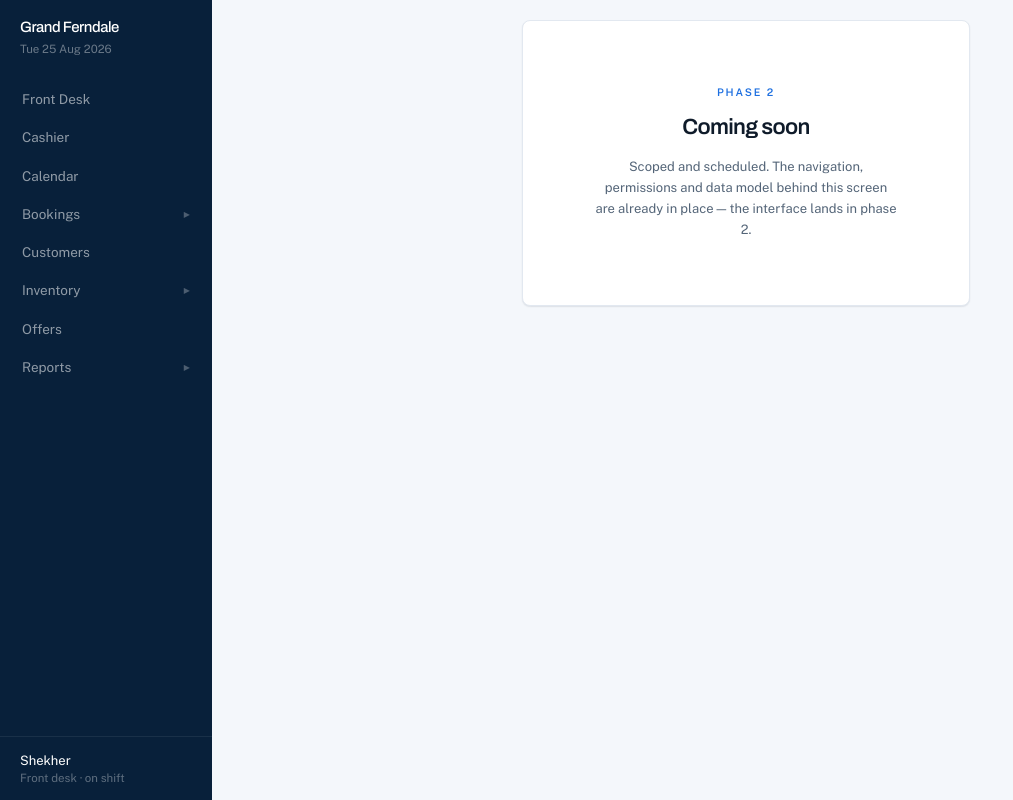
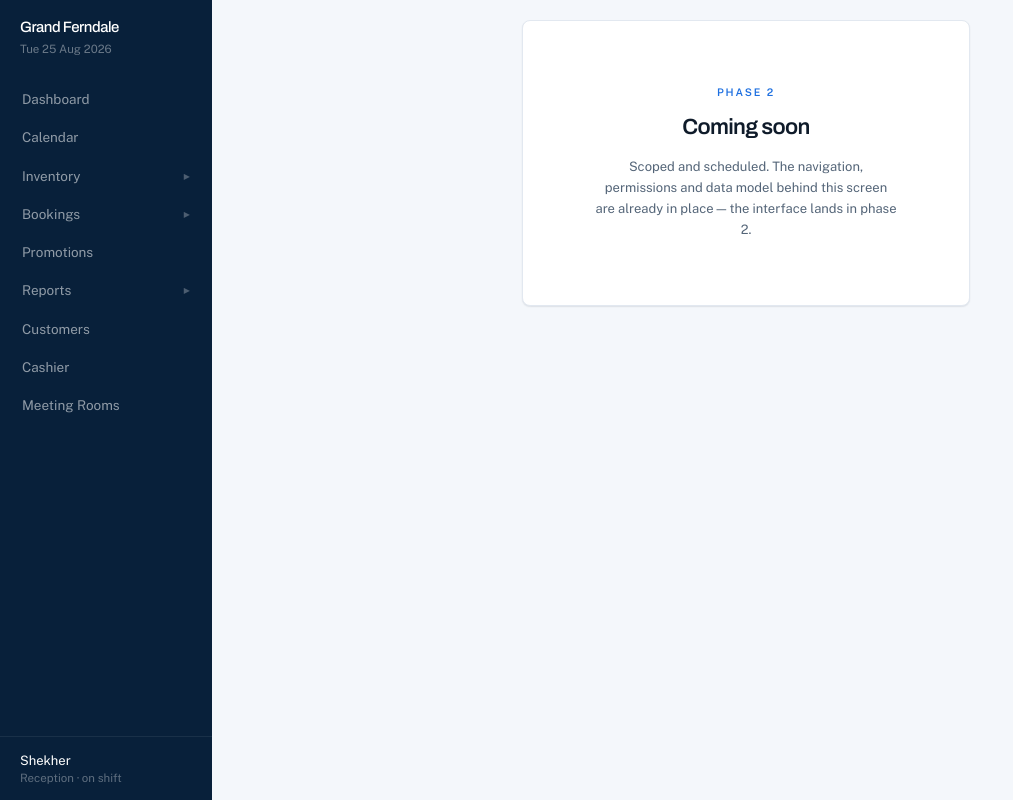
Before and after one commit to harshuDev/hotel-pms, a Next.js app: page / in a window 1280 px wide. Shown: the whole page, without its empty margins (0-1013 px from the left). Built offline with nearby package versions, Linux system fonts and the light colour scheme.

Commit message:
Refactor side navigation structure and labels

```diff
--- a/src/components/side-nav.tsx
+++ b/src/components/side-nav.tsx
@@ -12,20 +12,8 @@ interface Section {
 }
 
 const SECTIONS: Section[] = [
-  { label: "Front Desk", href: "/dashboard" },
-  { label: "Cashier", href: "/cashier" },
+  { label: "Dashboard", href: "/dashboard" },
   { label: "Calendar", href: "/calendar" },
-  {
-    label: "Bookings",
-    items: [
-      { label: "All bookings", href: "/bookings" },
-      { label: "New booking", href: "/bookings/new" },
-      { label: "Arrivals", href: "/bookings/arrivals" },
-      { label: "Departures", href: "/bookings/departures" },
-      { label: "In house", href: "/bookings/in-house" },
-    ],
-  },
-  { label: "Customers", href: "/customers" },
   {
     label: "Inventory",
     items: [
@@ -40,7 +28,17 @@ const SECTIONS: Section[] = [
       { label: "Close out", href: "/inventory/close-out" },
     ],
   },
-  { label: "Offers", href: "/offers" },
+  {
+    label: "Bookings",
+    items: [
+      { label: "All bookings", href: "/bookings" },
+      { label: "New booking", href: "/bookings/new" },
+      { label: "Arrivals", href: "/bookings/arrivals" },
+      { label: "Departures", href: "/bookings/departures" },
+      { label: "In house", href: "/bookings/in-house" },
+    ],
+  },
+  { label: "Promotions", href: "/offers" },
   {
     label: "Reports",
     items: [
@@ -59,6 +57,9 @@ const SECTIONS: Section[] = [
       { label: "Reservations", href: "/reports/reservations" },
     ],
   },
+  { label: "Customers", href: "/customers" },
+  { label: "Cashier", href: "/cashier" },
+  { label: "Meeting Rooms", href: "/meeting-rooms" },
 ];
 
 export function SideNav({ businessDate }: { businessDate: string }) {
@@ -157,7 +158,7 @@ export function SideNav({ businessDate }: { businessDate: string }) {
 
       <div className="border-t border-white/[0.07] px-5 py-3.5">
         <p className="text-[13px] text-white">Shekher</p>
-        <p className="text-2xs text-white/35">Front desk · on shift</p>
+        <p className="text-2xs text-white/35">Reception · on shift</p>
       </div>
     </>
   );
```
